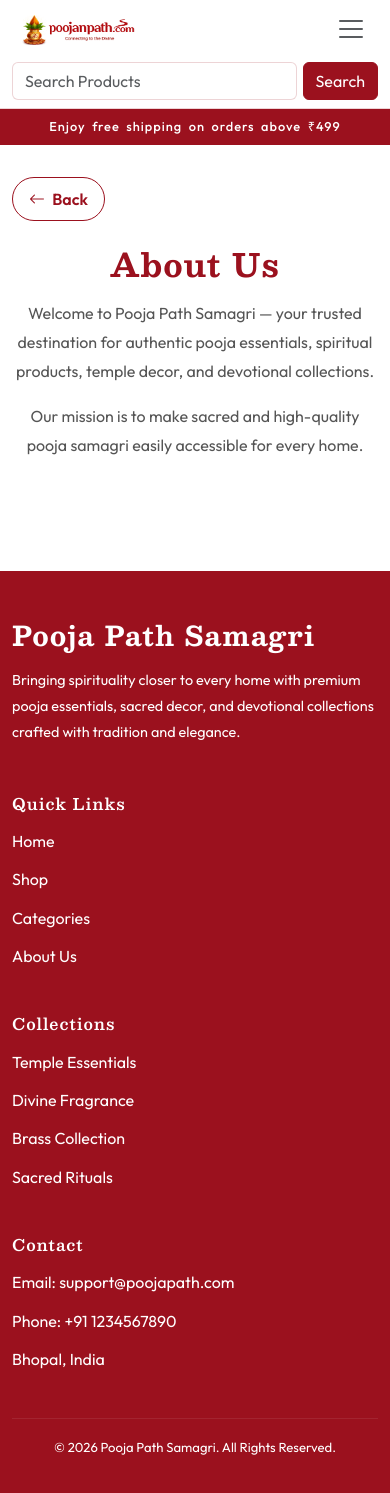
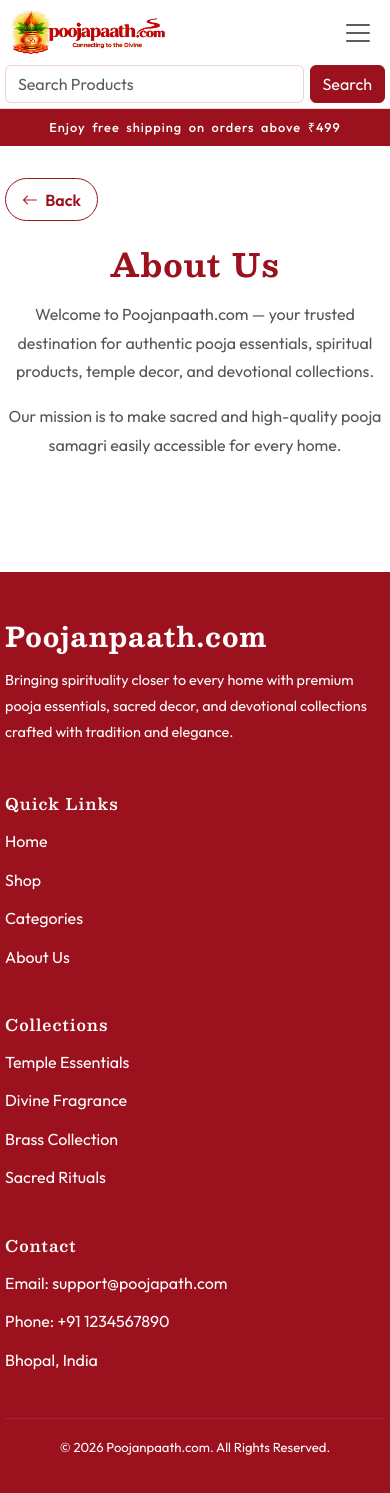
Before and after one commit to SujalSNagar/poojanpath, a Django app: page /about/ in a window 390 px wide. Run offline with Django 5.2, Linux system fonts and the light colour scheme.

Commit message:
change logo and css

```diff
--- a/accounts/templates/accounts/signup.html
+++ b/accounts/templates/accounts/signup.html
@@ -21,7 +21,7 @@
                 <h1>Create Account</h1>
 
                 <p>
-                    Join Pooja Path Samagri
+                    Join Poojanpaath.com
                 </p>
 
             </div>
--- a/core/static/css/base.css
+++ b/core/static/css/base.css
@@ -811,9 +811,9 @@ a {
 
         width: 100% !important;
 
-        padding-left: 12px;
+        padding-left: 5px;
 
-        padding-right: 12px;
+        padding-right: 5px;
     }
 
     .custom-nav{
@@ -822,7 +822,7 @@ a {
         min-height: 72px;
     }
     .custom-nav .container{
-        gap: 0.75rem;
+        gap: 0;
     }
 
     .nav-link.nav-list{
@@ -932,7 +932,7 @@ a {
 
 @media (max-width: 420px){
     .logo-img {
-    width: 132px;
+    width: 165px;
   }
 
   .search-form {
@@ -979,3 +979,11 @@ a {
   background: var(--color-primary);
   color: var(--color-white);
 }
+
+
+
+
+.navbar{
+    --bs-navbar-padding-y: 0rem;
+    padding-bottom: 5px;
+}
--- a/core/templates/core/about.html
+++ b/core/templates/core/about.html
@@ -29,7 +29,7 @@
 
             <p class="about-text">
 
-                Welcome to Pooja Path Samagri — your trusted destination
+                Welcome to Poojanpaath.com — your trusted destination
                 for authentic pooja essentials, spiritual products,
                 temple decor, and devotional collections.
 
--- a/core/templates/core/base.html
+++ b/core/templates/core/base.html
@@ -8,7 +8,7 @@
     <link rel="icon"
       type="image/x-icon"
       href="{% static 'images/favicon.png' %}">
-    <title>Pooja Path Samagri</title>
+    <title>Poojanpaath.com</title>
 
     <link href="https://fonts.googleapis.com/css2?family=Montserrat:wght@700&display=swap" rel="stylesheet">
     <link href="https://cdn.jsdelivr.net/npm/bootstrap@5.3.3/dist/css/bootstrap.min.css" rel="stylesheet">
@@ -30,8 +30,8 @@
         <a class="navbar-brand fw-bold"
            href="{% url 'core:home' %}">
 
-            <img src="{% static 'images/poojanpath_logo.png' %}"
-                 alt="Pooja Path Samagri"
+            <img src="{% static 'images/poojanpaath_logo.png' %}"
+                 alt="PoojanPaath.com"
                  class="logo-img img-fluid">
 
         </a>
@@ -555,7 +555,7 @@
             <div class="footer-column">
 
                 <h2 class="footer-logo">
-                    Pooja Path Samagri
+                    Poojanpaath.com
                 </h2>
 
                 <p class="footer-text">
@@ -675,7 +675,7 @@
         <div class="footer-bottom">
 
             <p>
-                © 2026 Pooja Path Samagri. All Rights Reserved.
+                © 2026 Poojanpaath.com. All Rights Reserved.
             </p>
 
         </div>
--- a/orders/templates/orders/payment.html
+++ b/orders/templates/orders/payment.html
@@ -28,7 +28,7 @@
 
         currency: "INR",
 
-        name: "Pooja Path Samagri",
+        name: "Poojanpaath.com",
 
         description: "Order Payment",
 
```
Also changed, not shown: Pooja_path/settings.py (+6 -5 lines), core/static/images/poojanpaath_logo.png (added), core/static/images/poojanpath_logo.png (deleted).
